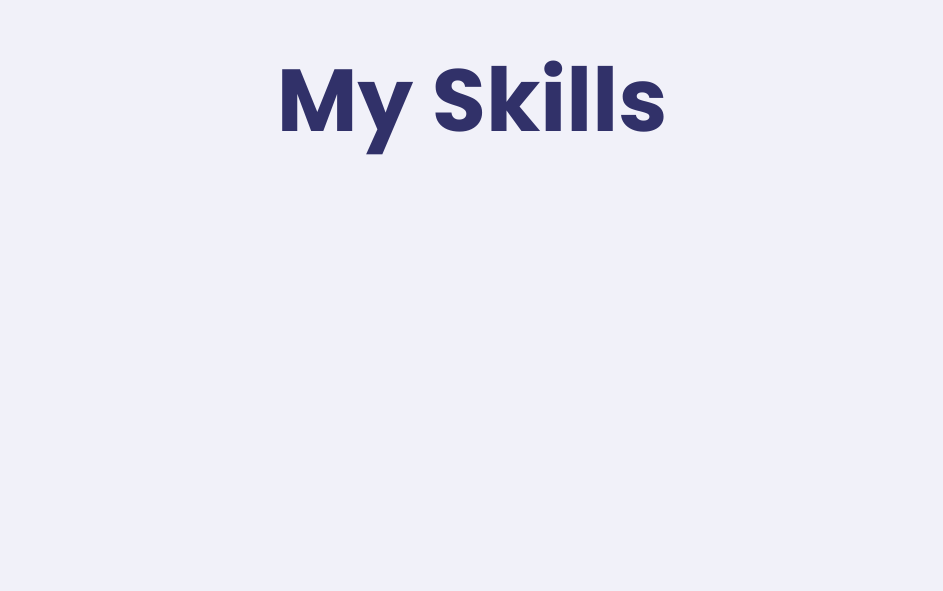
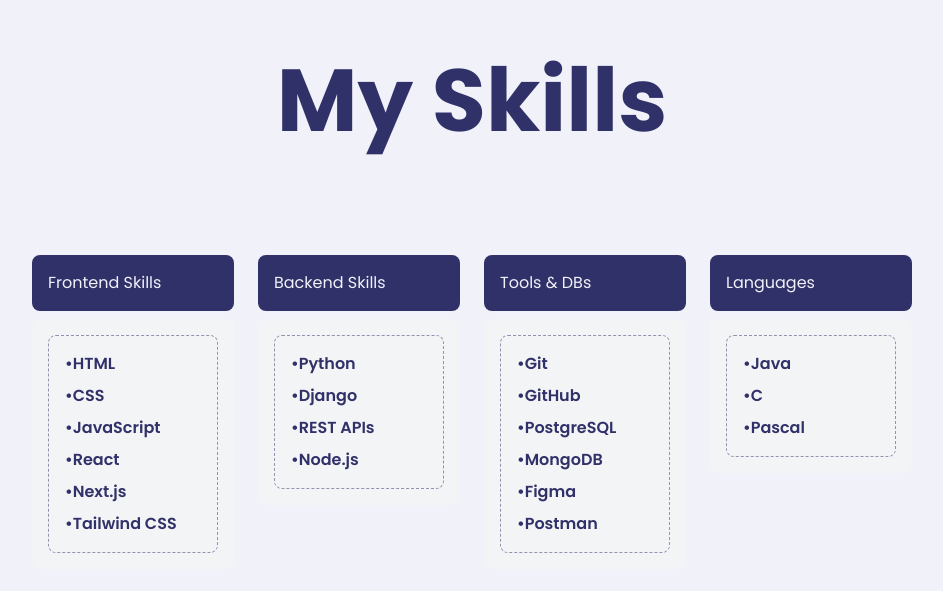
Before and after one commit to tin2027/portfolio, a Next.js app: page / in a window 1280 px wide. Shown: the part 2029-2620 px from the top of the page, without its empty margins (168-1111 px from the left). Before the commit the page ends 2364 px from the top, so only its background shows below. Built offline with nearby package versions, Linux system fonts and the light colour scheme.

Commit message:
my skills

```diff
--- /dev/null
+++ b/components/SkillCard.jsx
@@ -0,0 +1,22 @@
+"use client";
+
+export default function SkillCard({ skill }) {
+  return (
+    <div>
+      <div className="bg-primary text-light rounded-lg p-4">{skill.name}</div>
+      <div className="text-gray-600 bg-gray-100 p-4 rounded-lg mt-2">
+        <ul className="border border-dashed border-primary/50 rounded-lg p-4 space-y-2">
+          {skill.items.map((item) => (
+            <li
+              key={item}
+              className="text-primary font-semibold flext items-center gap-2"
+            >
+              <span className="text-primary">•</span>
+              {item}
+            </li>
+          ))}
+        </ul>
+      </div>
+    </div>
+  );
+}
--- a/components/Skills.jsx
+++ b/components/Skills.jsx
@@ -1,4 +1,23 @@
 "use client";
+import SkillCard from "./SkillCard";
+const skills = [
+  {
+    name: "Frontend Skills",
+    items: ["HTML", "CSS", "JavaScript", "React", "Next.js", "Tailwind CSS"],
+  },
+  {
+    name: "Backend Skills",
+    items: ["Python", "Django", "REST APIs", "Node.js"],
+  },
+  {
+    name: "Tools & DBs",
+    items: ["Git", "GitHub", "PostgreSQL", "MongoDB", "Figma", "Postman"],
+  },
+  {
+    name: "Languages",
+    items: ["Java", "C", "Pascal"],
+  },
+];
 export default function Skills() {
   return (
     <section
@@ -8,6 +27,11 @@ export default function Skills() {
       <div>
         <h2 className="title">My Skills</h2>
       </div>
+      <div className="grid grid-cols-1 md:grid-cols-2 lg:grid-cols-4 gap-6">
+        {skills.map((skill) => (
+          <SkillCard key={skill.name} skill={skill} />
+        ))}
+      </div>
     </section>
   );
 }
```
